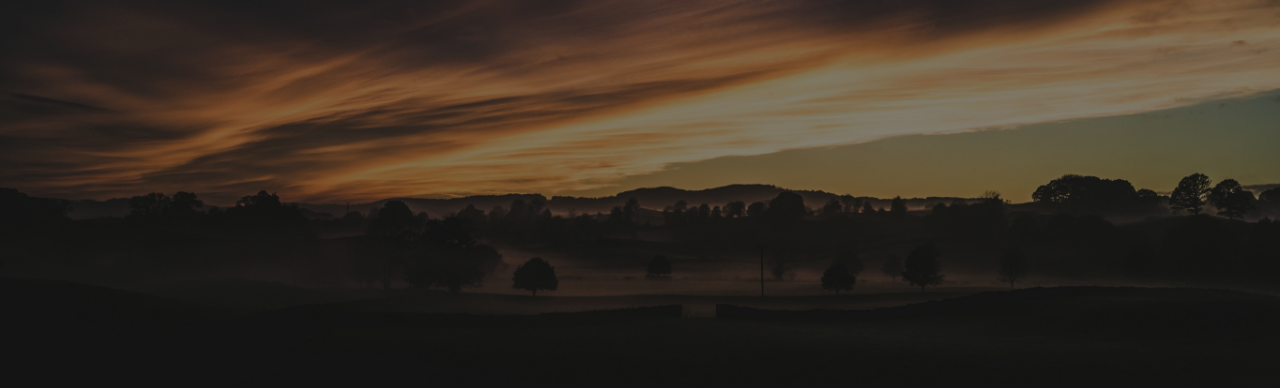
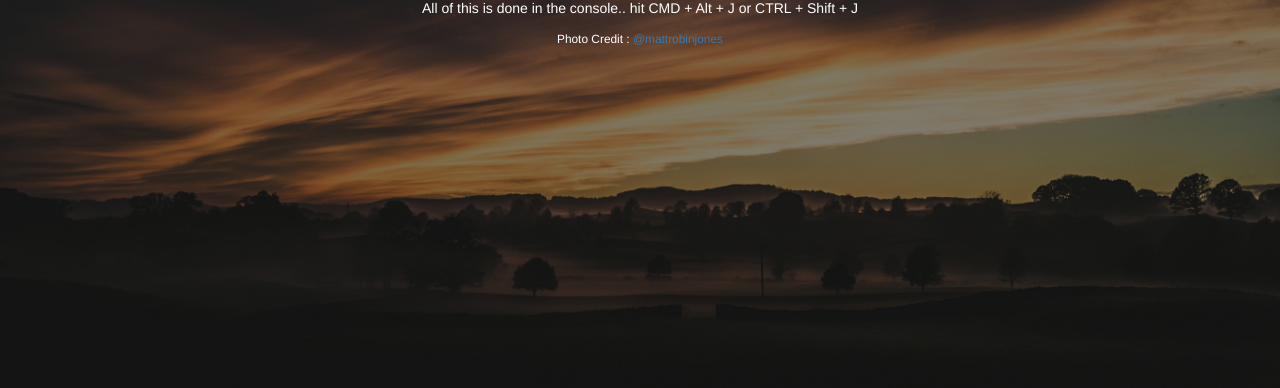
Before and after one commit to jermbo/JavaScriptMeetup, a plain HTML site: page ArraysAndES6/index.html in a window 1280 px wide. Shown: the part 412-800 px from the top of the page. Drawn offline with nearby package versions, Linux system fonts and the light colour scheme.

Commit message:
updated styles

```diff
--- a/ArraysAndES6/index.html
+++ b/ArraysAndES6/index.html
@@ -18,6 +18,10 @@
 			background-size: cover;
 			position: relative;
 			color: white;
+			text-align: center;
+			display: flex;
+			justify-content: space-around;
+			align-items: center;
 		}
 		body:before{
 			content: '';
@@ -27,6 +31,7 @@
 			position: absolute;
 			top: 0;
 			left: 0;
+			z-index: -1;
 		}
 	</style>
 </head>
@@ -34,6 +39,7 @@
 	<div class="container">
 		<h1>Arrays and ES2015 <small>...and beyond..</small></h1>
 		<p>All of this is done in the console.. hit CMD + Alt + J or CTRL + Shift + J</p>
+		<small>Photo Credit : <a href="https://unsplash.com/@mattrobinjones" target="_blank">@mattrobinjones</a></small>
 	</div>
 	<script src="main.js"></script>
 </body>
```
